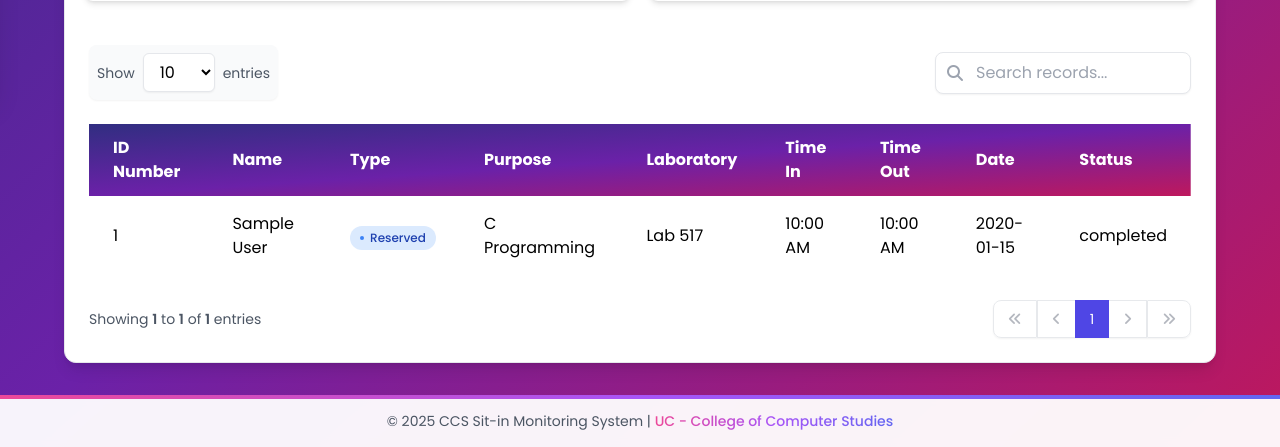
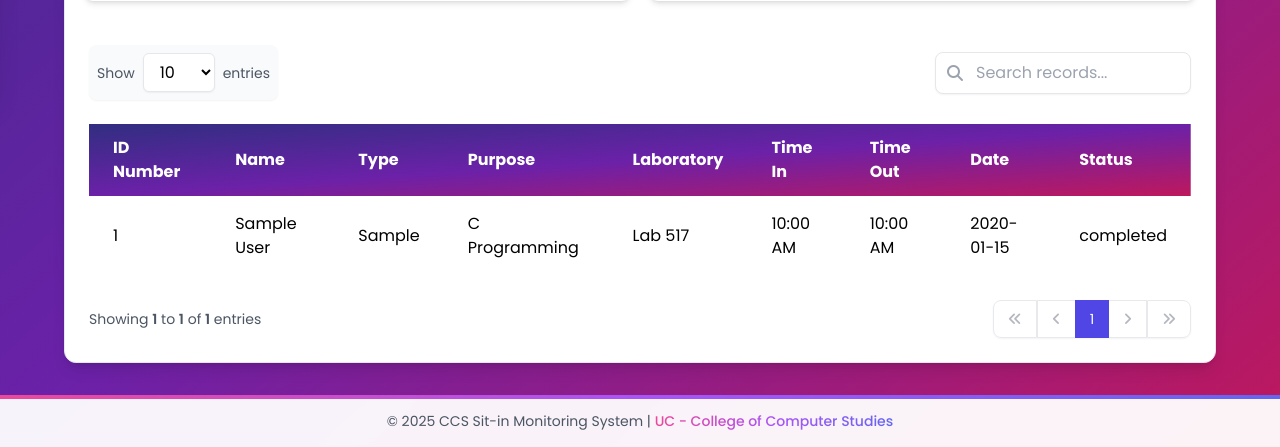
Before and after one commit to alexussagaral01/SITIN_MONITORING, a PHP site: page /admin/admin_sitinrec.php in a window 1280 px wide. Shown: the part 706-1153 px from the top of the page. Run offline with PHP 8.4, Linux system fonts and the light colour scheme; the visitor is signed in with stand-in values (Sample User, id 1); tables that the repository leaves empty hold one stand-in row (values such as "Sample post"); some libraries are stand-ins or nearby versions.

Commit message:
UPDATED AS OF 05/15/2025

```diff
--- a/admin/admin_sitinrec.php
+++ b/admin/admin_sitinrec.php
@@ -324,19 +324,7 @@ $labDataJSON = json_encode($labData);
                                 echo "<tr class='hover:bg-gray-50'>";
                                 echo "<td class='px-6 py-4'>" . htmlspecialchars($row['IDNO']) . "</td>";
                                 echo "<td class='px-6 py-4'>" . htmlspecialchars($row['FULL_NAME']) . "</td>";
-                                echo "<td class='px-6 py-4'>";
-                                if ($row['TYPE'] === 'Direct') {
-                                    echo "<span class='inline-flex items-center px-2.5 py-1 rounded-full text-xs font-medium bg-green-100 text-green-800'>
-                                            <span class='w-1 h-1 mr-1.5 rounded-full bg-green-500'></span>
-                                            Direct
-                                          </span>";
-                                } else {
-                                    echo "<span class='inline-flex items-center px-2.5 py-1 rounded-full text-xs font-medium bg-blue-100 text-blue-800'>
-                                            <span class='w-1 h-1 mr-1.5 rounded-full bg-blue-500'></span>
-                                            Reserved
-                                          </span>";
-                                }
-                                echo "</td>";
+                                echo "<td class='px-6 py-4'>" . htmlspecialchars($row['TYPE']) . "</td>";
                                 echo "<td class='px-6 py-4'>" . htmlspecialchars($row['PURPOSE']) . "</td>";
                                 echo "<td class='px-6 py-4'>" . htmlspecialchars($row['LABORATORY']) . "</td>";
                                 echo "<td class='px-6 py-4'>" . date('h:i A', strtotime($row['TIME_IN'])) . "</td>";
```
Also changed, not shown: admin/admin_reports.php (+1 -13 lines).
